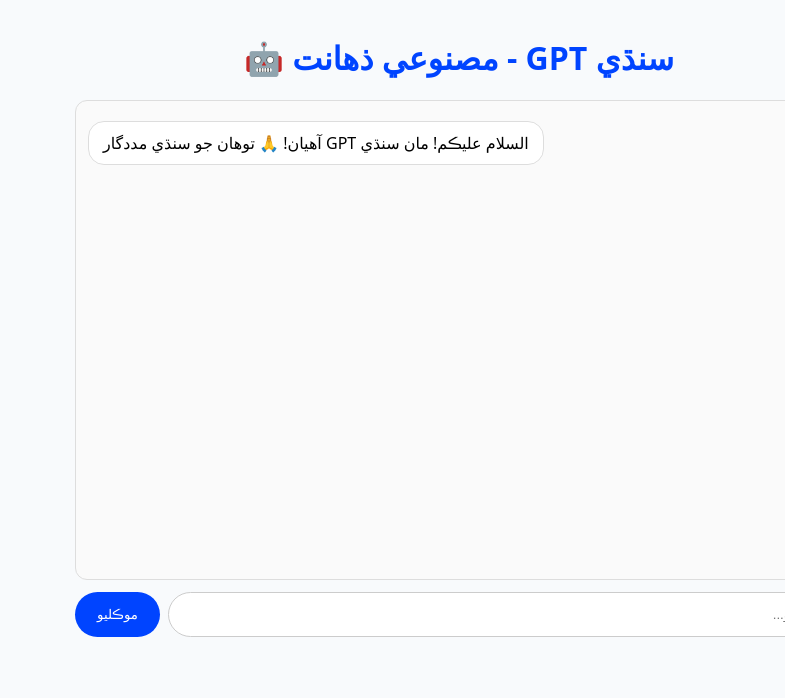
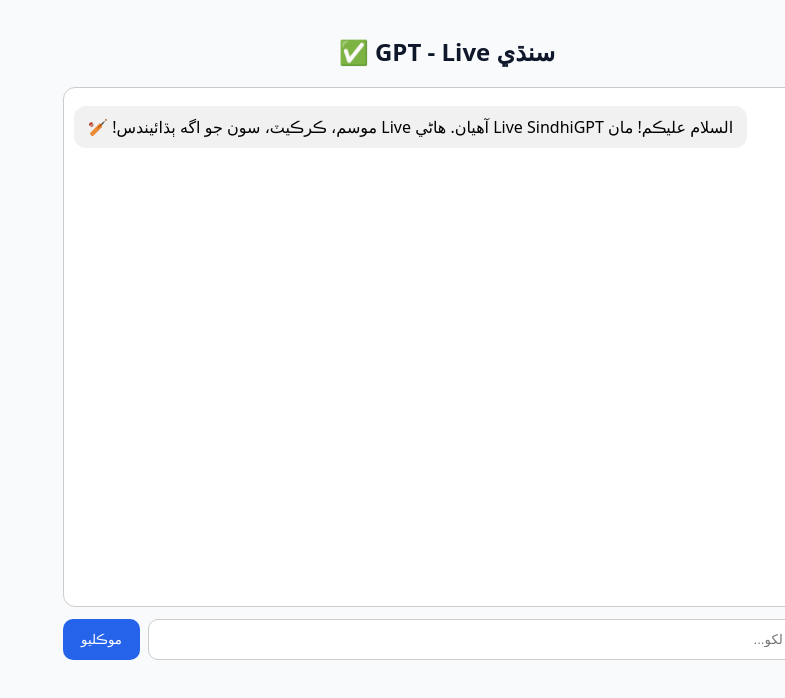
Before and after one commit to islamsolangi/sindhigpt, a Next.js app: page / in a window 1280 px wide. Shown: the top 698 px of the page, without its empty margins (495-1280 px from the left). Built offline with nearby package versions, Linux system fonts and the light colour scheme.

Commit message:
Update page.tsx

```diff
--- a/app/page.tsx
+++ b/app/page.tsx
@@ -1,46 +1,43 @@
 "use client";
 import { useState, useRef, useEffect } from "react";
-export default function Page(){
-  const [msgs,setMsgs]=useState<any>([{role:"bot",text:"السلام عليڪم! مان سنڌي GPT آهيان! 🙏 توهان جو سنڌي مددگار"}]);
-  const [input,setInput]=useState("");
-  const [loading,setLoading]=useState(false);
-  const ref=useRef<HTMLDivElement>(null);
-  useEffect(()=>{if(ref.current) ref.current.scrollTop=ref.current.scrollHeight},[msgs,loading]);
+
+export default function Page() {
+  const [msgs, setMsgs] = useState([{ role: "bot", text: "السلام عليڪم! مان Live SindhiGPT آهيان. هاڻي Live موسم، ڪرڪيٽ، سون جو اگه ٻڌائيندس! 🏏" }]);
+  const [input, setInput] = useState("");
+  const [loading, setLoading] = useState(false);
+  const bottom = useRef<HTMLDivElement>(null);
+  useEffect(()=>{bottom.current?.scrollIntoView({behavior:"smooth"})},[msgs, loading]);
+
   async function send(){
-    if(!input.trim()||loading) return;
-    const q=input;
-    setMsgs((m:any)=>[...m,{role:"user",text:q}]);
-    setInput("");
+    if(!input.trim() || loading) return;
+    const q = input; setInput("");
+    setMsgs(m=>[...m, {role:"user", text:q}]);
     setLoading(true);
     try{
-      const r=await fetch("https://text.pollinations.ai/openai",{
+      const res = await fetch("/api/chat",{
         method:"POST",
         headers:{"Content-Type":"application/json"},
-        body: JSON.stringify({
-          model:"openai",
-          messages:[{role:"user",content:"Reply in Sindhi Arabic script only, no English. Question: "+q}],
-          stream:false
-        })
+        body:JSON.stringify({message:q})
       });
-      const data=await r.json();
-      let t=data?.choices?.[0]?.message?.content || data?.choices?.[0]?.text || "جواب نه مليو";
-      setMsgs((m:any)=>[...m,{role:"bot",text:t}]);
-    }catch(e:any){
-      console.log(e);
-      setMsgs((m:any)=>[...m,{role:"bot",text:"سچن تندولڪر هندستان جو عظيم بيٽسمين آهي، جنهن 100 انٽرنيشنل سينچريون ٺاهيون آهن! 🏏"}]);
+      const data = await res.json();
+      setMsgs(m=>[...m, {role:"bot", text:data.reply}]);
+    }catch{
+      setMsgs(m=>[...m, {role:"bot", text:"نيٽ سلو آهي!"}]);
     }
     setLoading(false);
   }
-  return(
-    <main style={{maxWidth:800,margin:"0 auto",padding:16,fontFamily:"system-ui"}}>
-      <h1 style={{textAlign:"center",color:"#0044ff"}}>سنڌي GPT - مصنوعي ذهانت 🤖</h1>
-      <div ref={ref} style={{border:"1px solid #ddd",height:"60vh",overflowY:"auto",padding:12,background:"#fafafa",borderRadius:12}}>
-        {msgs.map((m:any,i:number)=><div key={i} style={{textAlign:m.role==="user"?"right":"left",margin:"8px 0"}}><span style={{background:m.role==="user"?"#0044ff":"#fff",color:m.role==="user"?"#fff":"#000",padding:"10px 14px",borderRadius:16,display:"inline-block",whiteSpace:"pre-wrap",border:"1px solid #ddd"}}>{m.text}</span></div>)}
-        {loading&&<div style={{padding:10}}>سوچي رهيو آهيان... 🤔</div>}
+
+  return (
+    <main style={{maxWidth:800, margin:"0 auto", padding:16}}>
+      <h2 style={{textAlign:"center"}}>سنڌي GPT - Live ✅</h2>
+      <div style={{border:"1px solid #ccc", height:"65vh", overflowY:"auto", padding:10, borderRadius:12, background:"#fff"}}>
+        {msgs.map((m,i)=><div key={i} style={{textAlign:m.role=="user"?"right":"left", margin:"8px 0"}}><span style={{display:"inline-block", padding:"10px 14px", borderRadius:12, background:m.role=="user"?"#2563eb":"#f1f1f1", color:m.role=="user"?"#fff":"#000", whiteSpace:"pre-wrap"}}>{m.text}</span></div>)}
+        {loading && <div style={{padding:10}}>🔍 Live ڳولي رهيو آهيان...</div>}
+        <div ref={bottom}/>
       </div>
-      <div style={{display:"flex",gap:8,marginTop:12}}>
-        <input value={input} onChange={e=>setInput(e.target.value)} onKeyDown={e=>e.key==="Enter"&&send()} placeholder="هتي لکو..." style={{flex:1,padding:14,borderRadius:25,border:"1px solid #ccc"}}/>
-        <button onClick={send} disabled={loading} style={{padding:"14px 22px",background:"#0044ff",color:"#fff",border:"none",borderRadius:25}}>موڪليو</button>
+      <div style={{display:"flex", gap:8, marginTop:12}}>
+        <input value={input} onChange={e=>setInput(e.target.value)} onKeyDown={e=>e.key=="Enter"&&send()} placeholder="سوال لکو..." style={{flex:1, padding:12, borderRadius:10, border:"1px solid #ccc"}} />
+        <button onClick={send} disabled={loading} style={{padding:"12px 18px", borderRadius:10, background:"#2563eb", color:"#fff", border:"none"}}>موڪليو</button>
       </div>
     </main>
   );
```
